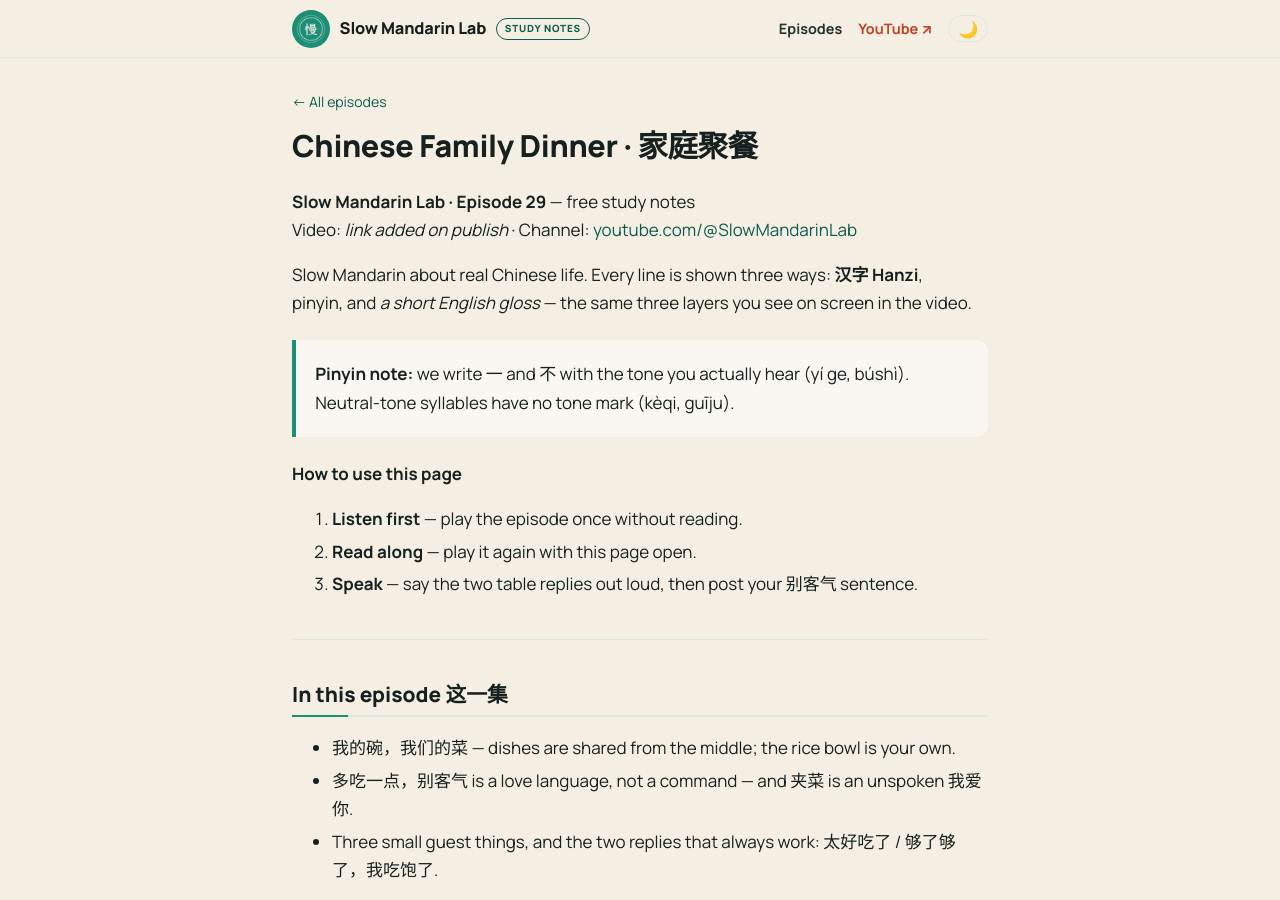
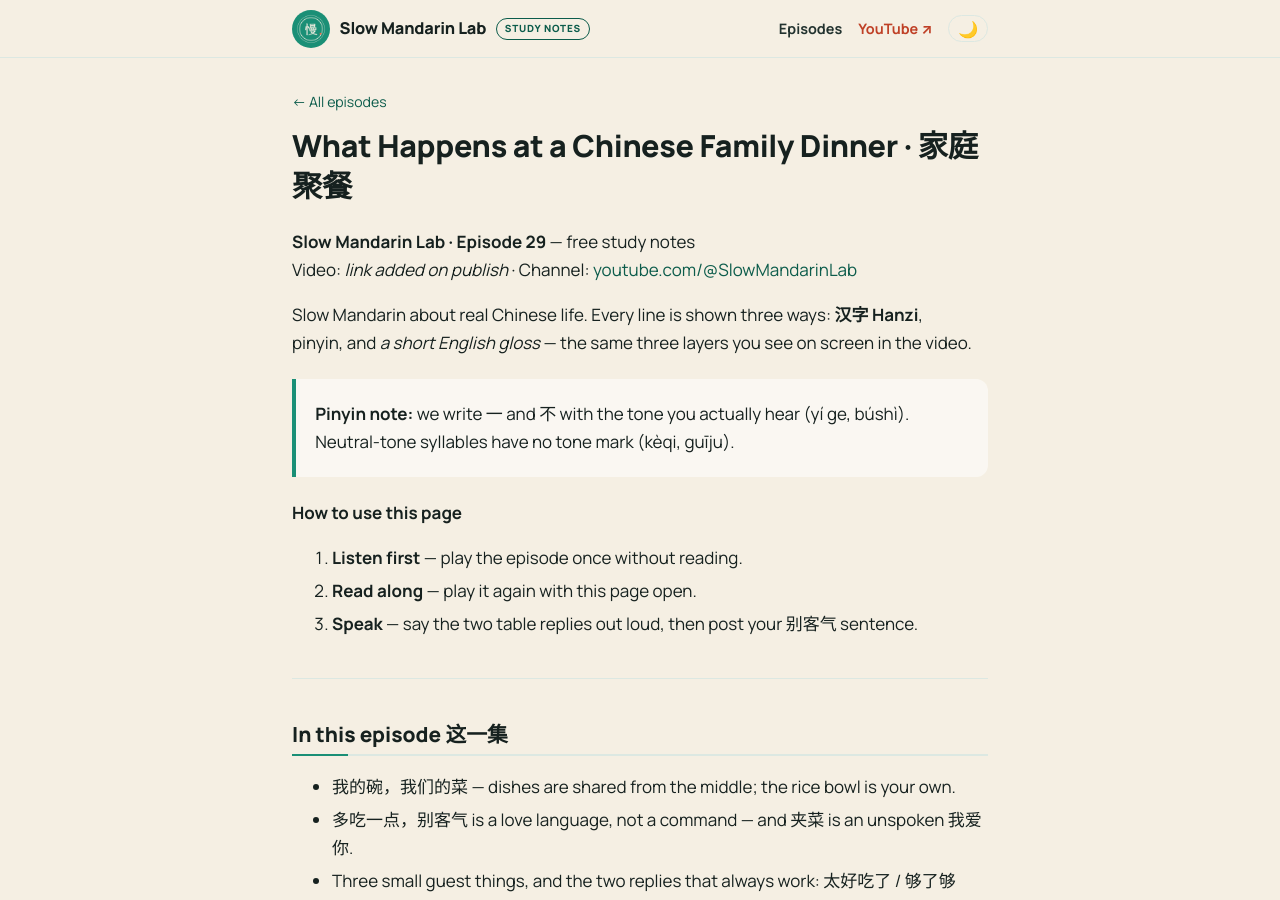
Before and after one commit to bowang168/slow-mandarin-lab, a Jekyll site: the page built from episodes/029-family-dinner.md, in a window 1280 px wide and 900 px high. Built offline with Jekyll 4.4.1, drawn with Linux system fonts in a browser that asks for light colours; some web fonts are replaced.

Commit message:
029: sync study page from manifest

```diff
--- a/episodes/029-family-dinner.md
+++ b/episodes/029-family-dinner.md
@@ -1,11 +1,11 @@
 ---
 layout: page
-title: "Chinese Family Dinner · 家庭聚餐"
+title: "What Happens at a Chinese Family Dinner · 家庭聚餐"
 description: "Free study notes for Slow Mandarin Lab Episode 29: full transcript with Hanzi, pinyin and English, key vocabulary, and speaking practice."
 permalink: /episodes/029-family-dinner/
 note: 多吃一点，别客气 · culture
 series: Season 1
-hsk: HSK 2-3
+hsk: HSK 3-4
 ---
 
 **Slow Mandarin Lab · Episode 29** — free study notes
```
